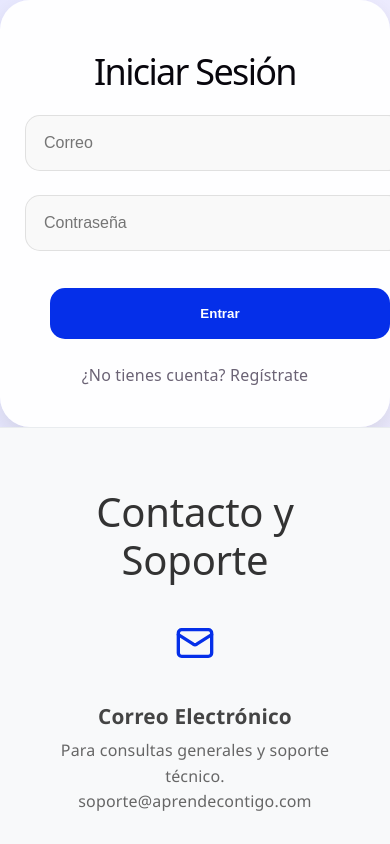
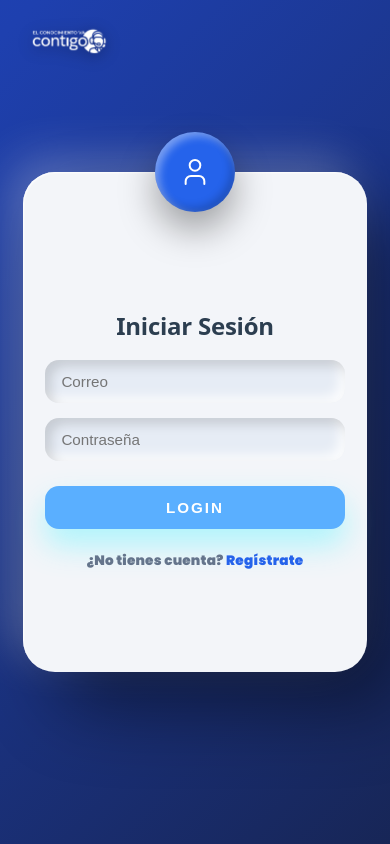
Before and after one commit to juancandela2511/Conocimiento_Contigo, a React (Vite) app: page /login in a window 390 px wide. Shown: the top 844 px of the page. Built offline with nearby package versions, Linux system fonts and the light colour scheme.

Commit message:
se cambio el diseño del loggin

```diff
--- a/src/pages/Login.css
+++ b/src/pages/Login.css
@@ -1,123 +1,299 @@
-/* 1. Forzamos la altura desde la raíz de React */
-#root {
+/*
+  Archivo: Login.css
+  Estilo: Neumorfismo 3D Extra Grande (PC) con escalado proporcional.
+*/
+
+/* 1. Fondo animado con degradado a Pantalla Completa */
+.login-page-container {
+  display: flex;
+  justify-content: center;
+  align-items: center;
+  width: 100vw;
+  height: 100vh;
+  background: linear-gradient(-45deg, #0f172a, #172554, #1e40af, #1d4ed8, #0f172a);
+  background-size: 400% 400%;
+  animation: fondoAnimado 12s ease infinite;
+  font-family: 'Poppins', system-ui, -apple-system, sans-serif;
+  position: relative;
+  overflow: hidden;
+  box-sizing: border-box;
+  margin: 0;
+  padding: 0;
+}
+
+@keyframes fondoAnimado {
+  0% { background-position: 0% 50%; }
+  50% { background-position: 100% 50%; }
+  100% { background-position: 0% 50%; }
+}
+
+/* Logo contrastado sobre fondo oscuro */
+.brand-logo-top-left {
+  position: absolute;
+  top: 35px;
+  left: 45px;
+  width: 260px;
+  max-width: 25vw;
+  height: auto;
+  z-index: 10;
+  filter: brightness(0) invert(1) drop-shadow(0px 3px 8px rgba(0, 0, 0, 0.4));
+  transition: all 0.3s ease-in-out;
+}
+
+/* 2. Tarjeta Neumórfica 3D (Súper amplia) */
+.login-card {
+  width: 760px;  /* Subió de 700px a 760px */
+  height: 860px; /* Subió de 800px a 860px */
+  position: relative;
+  perspective: 1400px;
+}
+
+.login-card-inner {
   width: 100%;
-  height: 100vh; /* Usamos 100vh para asegurar que sea el 100% del alto de la ventana */
+  height: 100%;
+  position: relative;
+  transform-style: preserve-3d;
+  transition: transform 0.8s cubic-bezier(0.4, 0, 0.2, 1);
+}
+
+.login-card.show-signup .login-card-inner {
+  transform: rotateY(180deg);
+}
+
+/* 3. Caras Frontal y Trasera */
+.login-card-front,
+.login-card-back {
+  position: absolute;
+  width: 100%;
+  height: 100%;
+  top: 0;
+  left: 0;
+  background: #f3f5f9;
+  border-radius: 52px;
+  backface-visibility: hidden;
+  -webkit-backface-visibility: hidden;
+  box-shadow:
+    35px 35px 75px rgba(0, 0, 0, 0.45),
+    -15px -15px 45px rgba(255, 255, 255, 0.25),
+    inset 1px 1px 2px rgba(255, 255, 255, 0.9);
   display: flex;
   flex-direction: column;
-}
-/* 1. Fondo animado en toda la página */
-.container {
-  display: flex;
-  width: 100%;
-  min-height: 100%;
-  overflow: hidden;
-
-  /* Tu fondo animado ahora en el contenedor principal */
-  background: linear-gradient(270deg, #eeecff, #dfe3ff, #a1bfff);
-  background-size: 600% 600%;
-  animation: fondoMovible 15s ease infinite;
+  align-items: center;
+  justify-content: center;
+  padding: 70px 75px 45px 75px;
+  box-sizing: border-box;
 }
 
-/* 2. Panel Imagen (Izquierdo) */
-/* 2. Panel Imagen (Izquierdo) */
-.panel-imagen {
-  flex: 1;
+.login-card-back {
+  transform: rotateY(180deg);
+}
+
+/* 4. Avatar 3D gigante */
+.login-avatar {
+  position: absolute;
+  top: -70px;
+  left: 50%;
+  transform: translateX(-50%);
+  width: 140px; /* Subió de 120px a 140px */
+  height: 140px;
+  background: #2563eb;
+  border-radius: 50%;
   display: flex;
-  flex-direction: column; /* Esto pone el eslogan arriba y el logo abajo */
-  gap: 20px;
-  padding: 20px;
-  position: absolute; /* Saca el panel del flujo normal */
-  top: -0px;          /* Distancia desde el borde superior */
-  left: 0px;
+  align-items: center;
+  justify-content: center;
+  color: #ffffff;
+  box-shadow:
+    0px 18px 36px rgba(0, 0, 0, 0.35),
+    inset 4px 4px 8px rgba(255, 255, 255, 0.4),
+    inset -4px -4px 8px rgba(0, 0, 0, 0.2);
   z-index: 5;
 }
-.panel-imagen img {
-  width: 15%;
-  transform: perspective(600px) rotateY(15deg);
-  filter: drop-shadow(15px 15px 10px rgba(4, 3, 20, 0.3));
-  transition: transform 0.5s ease;
 
+.login-avatar svg {
+  width: 60px;
+  height: 60px;
 }
 
-.panel-imagen img:hover {
-  transform: perspective(600px) rotateY(0deg) scale(1.1);
-  filter: drop-shadow(20px 20px 15px rgba(0,0,0,0.4));
+/* 5. Formulario y Textos Maximizados */
+.auth-form {
+  width: 100%;
+  display: flex;
+  flex-direction: column;
+  align-items: center;
+  justify-content: center;
+  margin-top: 25px;
 }
 
-/* 3. Panel Formulario con fondo blanco */
-.panel-formulario {
-  flex: 1;
-  display: flex;
-  align-items: center;
-  flex-direction: column;
-  justify-content: center;
-  align-items: center;
-
-  /* El recuadro blanco del formulario */
-  background: rgba(255, 255, 255, 0.95);
-  margin: 5% auto;
-  width: 100%;
-  max-width: 600px;
-
-  border-radius: 30px;
-  box-shadow: 0 30px 60px rgba(123, 0, 255, 0.15);
-  padding: 70px;
+.auth-form h2 {
+  font-size: 3.2rem; /* Subió de 2.6rem a 3.2rem */
+  font-weight: 700;
+  color: #2c3e50;
+  margin-bottom: 45px;
+  text-align: center;
 }
 
-/* Animación del fondo (ahora aplicada al .container) */
-@keyframes fondoMovible {
-  0% { background-position: 0% 50% }
-  50% { background-position: 100% 50% }
-  100% { background-position: 0% 50% }
+/* 6. Inputs Neumórficos */
+.input-group {
+  width: 100%;
+  margin-bottom: 30px;
 }
 
-/* Estilos de inputs y botón (dentro del recuadro blanco) */
-.panel-formulario input {
+.input-group input {
   width: 100%;
-  max-width: 350px;
-  padding: 18px;
-  margin: 12px 0;
-  border: 1px solid rgba(0,0,0,0.1);
-  border-radius: 15px;
-  background: #f9f9f9;
-  font-size: 16px;
+  padding: 24px 30px; /* Campos más gruesos y cómodos */
+  border: none;
+  outline: none;
+  background: #e6ecf5;
+  border-radius: 26px;
+ font-size: 2.0rem; /* <-- Aumentado de 1.4rem a 1.8rem para que el texto al escribir se vea grande */
+  font-weight: 500;
+  color: #334155;
+  box-sizing: border-box;
+  box-shadow:
+    inset 6px 6px 12px rgba(0, 0, 0, 0.14),
+    inset -6px -6px 12px rgba(255, 255, 255, 0.85);
+  transition: all 0.2s ease;
 }
 
-.panel-formulario button {
+.input-group input:focus {
+  box-shadow:
+    inset 3px 3px 6px rgba(0, 0, 0, 0.2),
+    inset -3px -3px 6px rgba(255, 255, 255, 0.9),
+    0 0 0 4px rgba(37, 99, 235, 0.3);
+}
+
+/* 7. Botón Principal */
+.auth-form button {
   width: 100%;
-  max-width: 350px;
-  padding: 18px;
-  margin: 25px;
-  background: #052fe9;
-  color: white;
+  padding: 24px;
+  margin-top: 22px;
   border: none;
-  border-radius: 15px;
+  border-radius: 26px;
+  background: #5aafff;
+  color: #ffffff;
   font-weight: 700;
+  font-size: 1.4rem; /* Subió de 1.2rem a 1.4rem */
+  letter-spacing: 2px;
   cursor: pointer;
+  text-transform: uppercase;
+  box-shadow: 0px 16px 30px rgba(90, 244, 255, 0.45);
+  transition: transform 0.2s ease, box-shadow 0.2s ease;
 }
-@import url('https://fonts.googleapis.com/css2?family=Poppins:wght@900&display=swap');
 
-/* ================================================================= */
-/* 4. RESPONSIVIDAD (MEDIA QUERIES)                                  */
-/* ================================================================= */
+.auth-form button:hover {
+  transform: translateY(-3px);
+  box-shadow: 0px 20px 36px rgba(9, 50, 233, 0.55);
+}
 
-/* Estilos para pantallas de tablets y móviles (ancho menor a 768px) */
-@media (max-width: 768px) {
-  .container {
-    /* Hacemos que el contenedor principal pueda centrar el formulario */
-    justify-content: center;
+/* 8. Textos y enlaces */
+.toggle-link {
+  margin-top: 40px;
+  font-size: 1.3rem; /* Subió de 1.1rem a 1.3rem */
+  color: #64748b;
+  cursor: pointer;
+  text-align: center;
+  user-select: none;
+}
+
+.toggle-link strong {
+  color: #2563eb;
+  font-weight: 600;
+}
+
+/* =========================================================
+   9. MEDIA QUERIES (RESPONSIVE)
+   ========================================================= */
+
+@media (max-width: 1024px) {
+  .login-card {
+    width: 550px;
+    height: 680px;
   }
 
-  .panel-imagen {
-    /* Ocultamos la imagen decorativa en móviles para dar espacio al contenido principal */
-    display: none;
+  .auth-form h2 {
+    font-size: 2.3rem;
+    margin-bottom: 30px;
   }
 
-  .panel-formulario {
-    /* El formulario ocupa la mayor parte de la pantalla */
-    width: 90%;
-    margin: 0; /* Quitamos el margen automático */
-    padding: 40px 25px; /* Reducimos el padding para pantallas pequeñas */
-    box-shadow: 0 10px 25px rgba(0, 0, 0, 0.1); /* Sombra más sutil */
+  .input-group input,
+  .auth-form button {
+    padding: 18px 22px;
+    font-size: 1.1rem;
+  }
+
+  .toggle-link {
+    font-size: 1rem;
+  }
+
+  .login-avatar {
+    width: 110px;
+    height: 110px;
+    top: -55px;
   }
 }
+
+@media (max-width: 480px) {
+  .brand-logo-top-left {
+    width: 110px;
+    top: 20px;
+    left: 20px;
+  }
+
+  .login-card {
+    width: 88%;
+    max-width: 350px;
+    height: 500px;
+  }
+
+  .login-card-front,
+  .login-card-back {
+    padding: 35px 22px 20px 22px;
+    border-radius: 32px;
+  }
+
+  .auth-form h2 {
+    font-size: 1.5rem;
+    margin-bottom: 20px;
+  }
+
+  .input-group {
+    margin-bottom: 15px;
+  }
+
+  .input-group input {
+    padding: 13px 16px;
+    font-size: 0.95rem;
+    border-radius: 14px;
+  }
+
+  .auth-form button {
+    padding: 13px;
+    font-size: 0.95rem;
+    border-radius: 14px;
+    margin-top: 10px;
+  }
+
+  .toggle-link {
+    margin-top: 20px;
+    font-size: 0.85rem;
+  }
+
+  .login-avatar {
+    width: 80px;
+    height: 80px;
+    top: -40px;
+  }
+
+  .login-avatar svg {
+    width: 32px;
+    height: 32px;
+  }
+}
+
+html, body, #root {
+  margin: 0;
+  padding: 0;
+  width: 100%;
+  height: 100%;
+  overflow-x: hidden;
+}
--- a/src/pages/Login.jsx
+++ b/src/pages/Login.jsx
@@ -1,19 +1,18 @@
 /*
   Archivo: Login.jsx
   Función: Gestiona la interfaz y lógica de autenticación (inicio de sesión y registro) del usuario.
-  Tipo: Página (Componente de Frontend).
+  Tipo: Página (Componente de Frontend) con estilo Neumórfico 3D.
 */
 
 // Hooks de React para manejar el estado y la navegación.
 import { useState } from 'react';
-import { useNavigate } from 'react-router-dom';
 
 // Cliente de Supabase para interactuar con el backend.
 import { supabase } from '../services/supabaseClient';
 
 // Componentes y estilos.
-import Cargando from '../components/Loading';
 import './Login.css';
+import { User } from 'lucide-react'; // Ícono para el avatar
 
 // Define la función principal del componente Login.
 function InicioSesion() {
@@ -22,16 +21,10 @@ function InicioSesion() {
   const [correo, definirCorreo] = useState('');
   const [contrasena, definirContrasena] = useState('');
   const [nombreUsuario, definirNombreUsuario] = useState('');
-  const [estaCargando, definirEstaCargando] = useState(false);
-
-  // Hook para la navegación programática.
-  const navegar = useNavigate();
 
   // Función que se ejecuta al enviar el formulario.
   const manejarAutenticacion = async (e) => {
     e.preventDefault(); // Previene la recarga de la página.
-
-    definirEstaCargando(true);
 
     try {
       // Lógica para el registro de un nuevo usuario.
@@ -57,8 +50,6 @@ function InicioSesion() {
         if (errorInsercion) throw errorInsercion;
 
         // El registro fue exitoso. Supabase inicia sesión automáticamente.
-        // El componente App.jsx se encargará de redirigir al usuario a la página principal gracias a la nueva guarda de ruta.
-        // Solo mostramos un mensaje de bienvenida.
         alert("¡Registro exitoso! Bienvenido a Aprende Contigo.");
         definirEsRegistro(false);
 
@@ -69,60 +60,95 @@ function InicioSesion() {
           password: contrasena,
         });
         if (error) throw error;
-
-        // Redirige al usuario a la página principal tras un inicio de sesión exitoso.
-        navegar('/');
       }
     } catch (err) {
       // Captura y muestra cualquier error de Supabase.
       console.error("Error de autenticación:", err.message);
       alert("Error: " + err.message);
-    } finally {
-      // Se ejecuta siempre, haya o no error.
-      definirEstaCargando(false);
     }
   };
 
-  // Muestra la pantalla de carga mientras se procesa la solicitud.
-  if (estaCargando) {
-    return <Cargando />;
-  }
+  return (
+    <div className="login-page-container">
+      {/* Carga del logo desde la carpeta /public directamente */}
+      <img src="/logo.png" alt="Logo Aprende Contigo" className="brand-logo-top-left" />
 
-  return (
-    <div className="container">
-      <div className="panel-imagen">
-        <img src="/logo.png" alt="Logo" />
+      {/* La clase 'show-signup' controla la animación de giro */}
+      <div className={`login-card ${esRegistro ? 'show-signup' : ''}`}>
+        <div className="login-card-inner">
+          {/* --- Cara Frontal: Iniciar Sesión --- */}
+          <div className="login-card-front">
+            <div className="login-avatar">
+              <User size={40} strokeWidth={1.5} />
             </div>
-      <div className="panel-formulario">
-        <form onSubmit={manejarAutenticacion}>
-          <h1>{esRegistro ? "Registrarse" : "Iniciar Sesión"}</h1>
+            <form onSubmit={manejarAutenticacion} className="auth-form">
+              <h2>Iniciar Sesión</h2>
+              <div className="input-group">
+                <input
+                  type="email"
+                  placeholder="Correo"
+                  required
+                  value={correo}
+                  onChange={(e) => definirCorreo(e.target.value)}
+                />
+              </div>
+              <div className="input-group">
+                <input
+                  type="password"
+                  placeholder="Contraseña"
+                  required
+                  value={contrasena}
+                  onChange={(e) => definirContrasena(e.target.value)}
+                />
+              </div>
+              <button type="submit">LOGIN</button>
+              <p className="toggle-link" onClick={() => definirEsRegistro(true)}>
+                ¿No tienes cuenta? <strong>Regístrate</strong>
+              </p>
+            </form>
+          </div>
 
-          {esRegistro && (
+          {/* --- Cara Trasera: Registro --- */}
+          <div className="login-card-back">
+            <div className="login-avatar">
+              <User size={40} strokeWidth={1.5} />
+            </div>
+            <form onSubmit={manejarAutenticacion} className="auth-form">
+              <h2>Crear Cuenta</h2>
+              <div className="input-group">
                 <input
                   type="text"
                   placeholder="Nombre de usuario"
+                  required
+                  value={nombreUsuario}
                   onChange={(e) => definirNombreUsuario(e.target.value)}
                 />
-          )}
-
+              </div>
+              <div className="input-group">
                 <input
                   type="email"
                   placeholder="Correo"
+                  required
+                  value={correo}
                   onChange={(e) => definirCorreo(e.target.value)}
                 />
-
+              </div>
+              <div className="input-group">
                 <input
                   type="password"
                   placeholder="Contraseña"
+                  required
+                  value={contrasena}
                   onChange={(e) => definirContrasena(e.target.value)}
                 />
-
-          <button type="submit">{esRegistro ? "Crear cuenta" : "Entrar"}</button>
+              </div>
+              <button type="submit">REGISTRARME</button>
+              <p className="toggle-link" onClick={() => definirEsRegistro(false)}>
+                ¿Ya tienes cuenta? <strong>Inicia sesión</strong>
+              </p>
             </form>
-
-        <p onClick={() => definirEsRegistro(!esRegistro)}>
-          {esRegistro ? "¿Ya tienes cuenta? Inicia sesión" : "¿No tienes cuenta? Regístrate"}
-        </p>
+          </div>
+        </div>
       </div>
     </div>
   );
```
Lines whose indentation alone changed are shown as unchanged.
